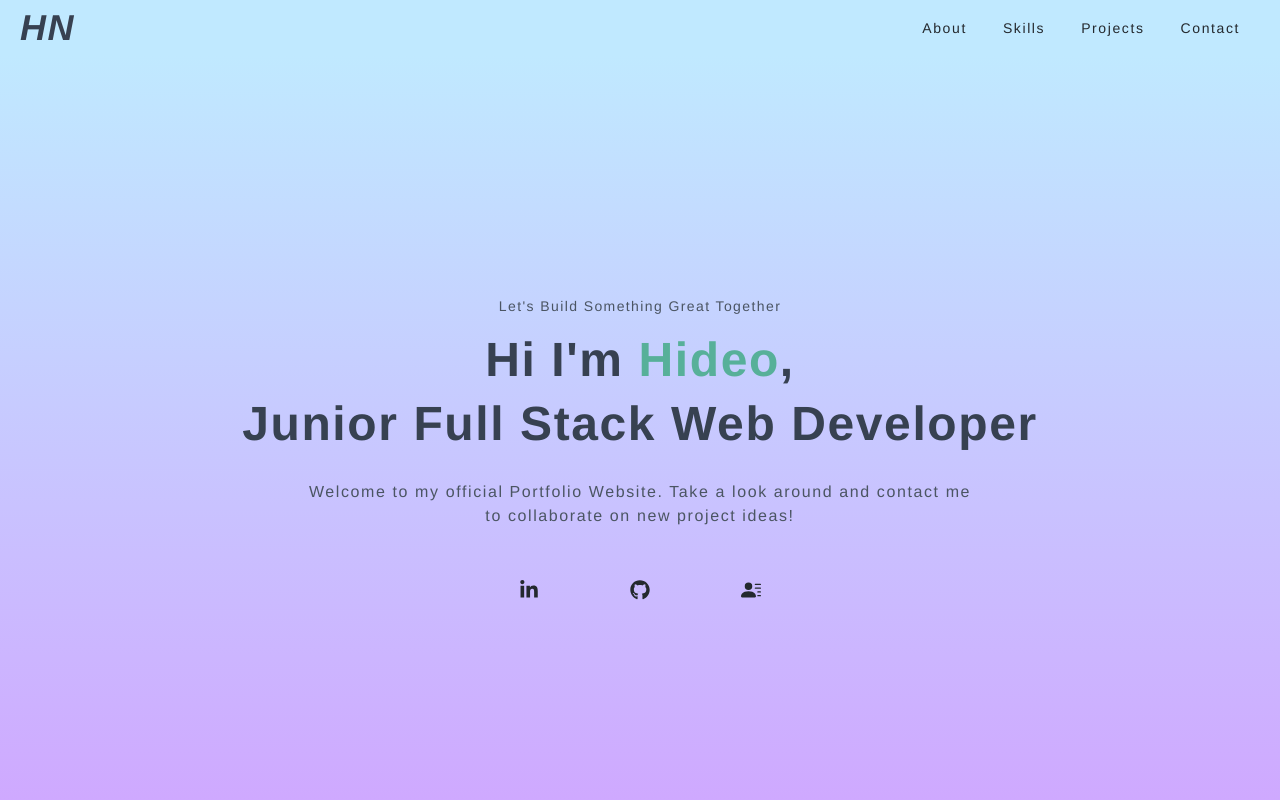
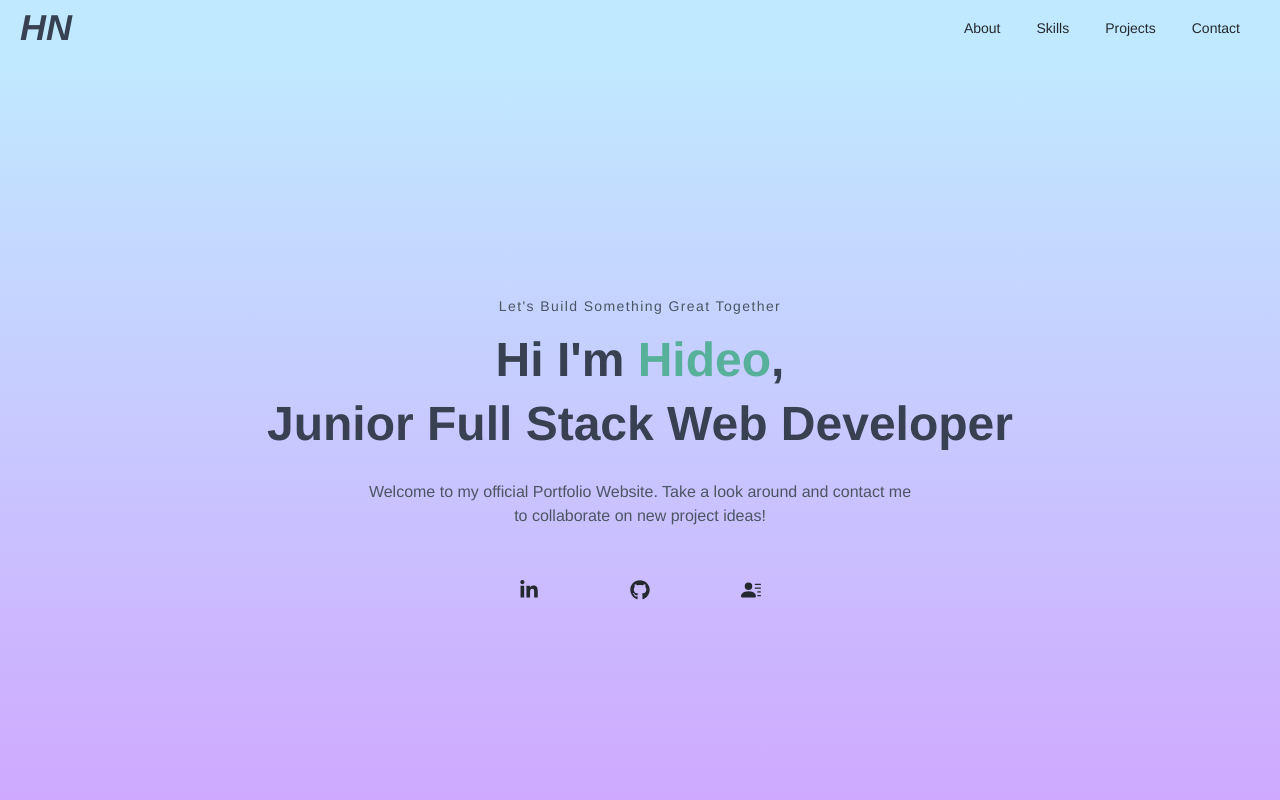
Before and after one commit to Hidnish/portfolio-nextjs, a Next.js app: page / in a window 1280 px wide. Shown: the top 800 px of the page. Built offline with nearby package versions, Linux system fonts and the light colour scheme.

Commit message:
Delete logo

```diff
--- a/styles/globals.css
+++ b/styles/globals.css
@@ -8,7 +8,7 @@
   }
 
   body {
-    @apply bg-polvere text-bamba tracking-widest font-helvetica
+    @apply bg-polvere text-bamba tracking-normal font-helvetica
   }
 
   h1, h2, h3, h4, h5, h6 {
```
Also changed, not shown: public/assets/logo.png (deleted).
